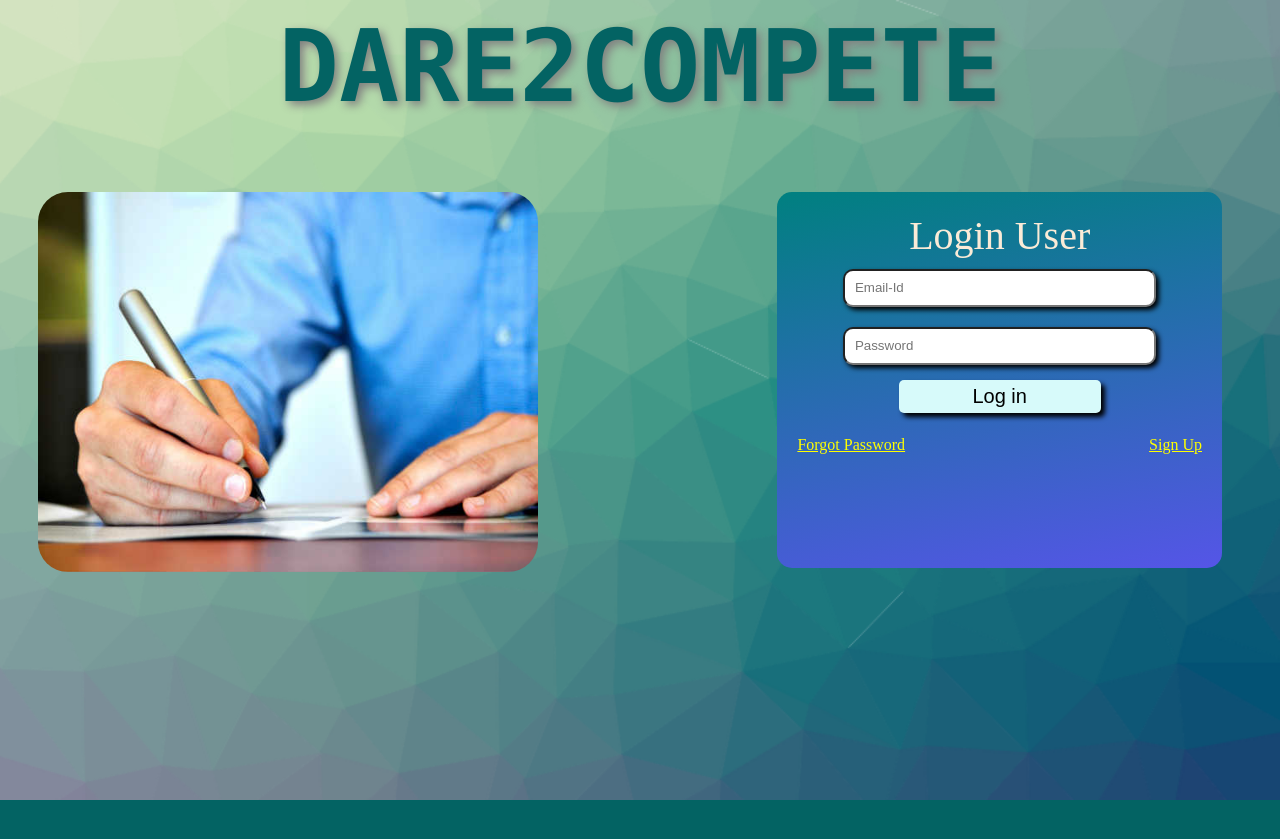
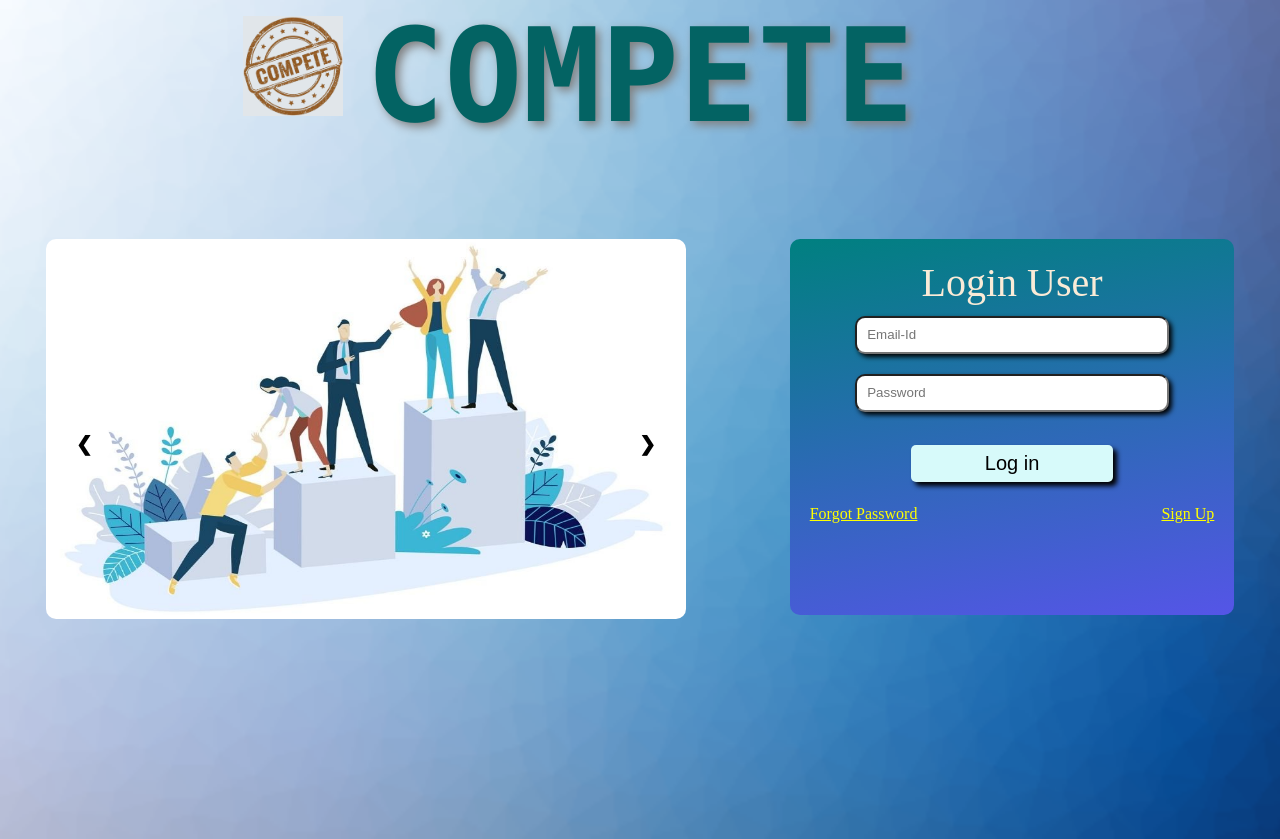
Before and after one commit to pavanvpatil/Examination-Management-Website, a PHP site: page / in a window 1280 px wide. Before the commit the page ends 800 px from the top, so only its background shows below. Run offline with PHP 8.4, Linux system fonts and the light colour scheme.

Commit message:
modified

```diff
--- /dev/null
+++ b/SliderCode/slider-script.js
@@ -0,0 +1,28 @@
+let trav = 0;
+slider(trav, 0);
+function control(x){
+    slider(trav, x);
+}
+function slider(num, x){
+    let sliders = document.getElementsByClassName("slider");
+    if(num == 0 && x == -1){
+        sliders[num].style.display = "none";
+        sliders[5].style.display = "block";
+        trav = 5;
+        return;
+    }
+    if(num == 5 && x == 1){
+        sliders[num].style.display = "none";
+        sliders[0].style.display = "block";
+        trav = 0;
+        return;
+    }
+    if(x == 0){
+        sliders[num].style.display = "block";
+        return;
+    }
+    sliders[num].style.display = "none";
+    sliders[num + x].style.display = "block";
+    trav = trav + x;
+}
+setInterval("slider(trav, 1)", 5000);
--- /dev/null
+++ b/SliderCode/slider-style.css
@@ -0,0 +1,49 @@
+body{
+    margin: 0px;
+}
+.slideContainer{
+    /* margin: auto; */
+    width: 50%;
+    height: 600px;
+    position: relative;
+    box-sizing: border-box;
+}
+.caption{
+    width: 100%;
+    position: absolute;
+    bottom: 0px;
+    color: white;
+    background-color: black;
+    text-align: center;
+    padding: 10px;
+    opacity: 50%;
+    font-size: 25px;
+}
+.slider{
+    width: 100%;
+    height: 100%;
+    height: 380px;
+    display: none;
+}
+#img{
+    width: 100%;
+    height: 100%;
+    border-radius: 10px;
+}
+.button{
+    position: absolute;
+    top: 30%;
+    color: black;
+    background-color: white;
+    padding: 13px 20px;
+    cursor: pointer;
+    font-size: 20px;
+    border-radius: 50%;
+    font-weight: 900;
+}
+.right{
+    right: 10px;
+}
+.left{
+    left: 10px;
+}
--- a/index.php
+++ b/index.php
@@ -4,6 +4,7 @@
     <meta http-equiv="X-UA-Compatible" content="IE=edge">
     <meta name="viewport" content="width=device-width, initial-scale=1.0">
     <link rel="stylesheet" href="style.css">
+    <link rel="stylesheet" href="SliderCode/slider-style.css">
     <title>Document</title>
     <style>
         #layout{
@@ -64,6 +65,14 @@
     </style>
 </head>
 <body>
+<?php
+    session_start();
+    if(isset($_SESSION['loggedin']))
+    {
+        header("Location: homepage.html");
+    }
+?>
+
 <div id="layout"></div>
      <div id="dlgbox">
          <div id="head">Website name</div>
@@ -89,7 +98,8 @@
             dlg.style.left = (winWidth/2) - 300/2 + "px";
             dlg.style.top = "150px";
         }
-        </script>
+    </script>
+
 <?php
     if($_GET)
     {
@@ -106,28 +116,93 @@
          uAge INT NOT NULL, uInstitute VARCHAR(120) NOT NULL,
          uPassword VARCHAR(50) ); ';
     mysqli_query($conn1, $query);
+    @$login= $_POST['login'];
+    if($login)
+    {
+        $Email= $_POST['Email'];
+        $password= $_POST['Password'];
+        $query= "SELECT * FROM userTable WHERE uGmail='$Email'";
+        $result= $conn1->query($query);
+        if($result->num_rows>0)
+        {
+            $use= 1;
+            $row= $result->fetch_assoc();
+            // THIS WILL LOGIN THE USER ANY SESSION RELATED ACTIVITIES THAT MUST HAPPEN DURING LOGIN SHOULD BE DONE HERE
+            if($password==$row['uPassword'])
+            {
+                $_SESSION['loggedin']= true;
+                $_SESSION['user']=$username;
+                header("Location:homepage.php");
+                $z=1;
+            }
+        }
+    }
 ?>
 
-    <h1>DARE2COMPETE</h1>
-    <!--<center><p id="errors"></p></center>-->
+    <h1 id="title">COMPETE</h1>
+    <img src="logo.png" alt="" id="logo" width=100px height=100px>
+   <!-- <center><p id="errors"></p></center> -->
     <div class="container">
-        <div  id='bgm'></div>
+        <div class="slideContainer" id="#bgm">
+            <div class="slider">
+                <img src="sliderImages/5.jpeg" alt="" id="img">
+            </div>
+            <div class="slider">
+                <img src="sliderImages/6.jpeg" alt="" id="img">
+            </div>
+            <div class="slider">
+                <img src="sliderImages/1.jpeg" alt="" id="img">
+            </div>
+            <div class="slider">
+                <img src="sliderImages/2.jpeg" alt="" id="img">
+            </div>
+            <div class="slider">
+                <img src="sliderImages/3.jpeg" alt="" id="img">
+            </div>
+            <div class="slider">
+                <img src="sliderImages/4.jpeg" alt="" id="img">
+            </div>
+            <span class="button left" onclick="control(-1)">&#10094</span>
+            <span class="button right" onclick="control(1)">&#10095</span>
+        </div>
         <div class="Login">
             <div style="text-align:center"><span style="font-size:40px;">Login User</span></div>
             <form action="" method="post"> <!--Login form-->
                  <div id="email">
-                 <input type="text" name="Email" placeholder="Email-Id"  pattern="[a-z0-9._%+-]+@[a-z0-9.-]+\.[a-z]{2,4}$" required> <br>
+                 <input type="text" name="Email" placeholder="Email-Id"  pattern="[a-z0-9._%+-]+@[a-z0-9.-]+\.[a-z]{2,4}$" required><br>
                  </div>
                  <div id="password">
-                 <input type="password" name="Password" placeholder="Password" required> <br>
+                 <input type="password" name="Password" placeholder="Password" required><br>
+                 <span style="color:yellow;" id="errors"></span><br>
                  </div>
                 <div id="btnlogin">
-                <button type="submit" value="login" name='login'>Log in</button><br><br>
+                <input type="submit" value="Log in" name='login' id="log"></input><br><br>
                 </div>
                 <a href="" style="color:yellow;">Forgot Password</a>&emsp;&emsp;&emsp;&emsp;&emsp;&emsp;&emsp;&emsp;&emsp;&emsp;&emsp;&emsp;&emsp;&emsp;&emsp;
                 <a href="signup.php" style="color:yellow;">Sign Up</a>
             </form>
         </div>
     </div>
+<script src="SliderCode/slider-script.js"></script>
+
+<?php
+//Checking for login details
+//anand: I need this script at end. else the error message won't be displayed;
+    if($login)
+    {
+        if(!isset($z))
+        {
+            ?>
+            <script>document.getElementById('errors').innerHTML="*Password does not match"</script>
+            <?php
+        }
+        if(!isset($use))
+        {
+            ?>
+            <script>document.getElementById("errors").innerHTML="*There is no account with the given email"</script>
+            <?php
+        }
+    }
+?>
 </body>
 </html>
--- a/style.css
+++ b/style.css
@@ -1,3 +1,12 @@
+#logo{
+  position: absolute;
+  top: 2%;
+  left: 19%;
+}
+#title{
+    /* display: inline; */
+    font-size: 130px;
+}
 h1{
     margin-top: 0px;
     font-size: 100px;
@@ -15,15 +24,16 @@
     text-shadow: 4px 4px 4px black;
 }
 .Login{
-    border-radius: 15px;
-    margin-right: 50px;
-    float: right;
+    border-radius: 10px;
+    margin-left: 1%;
+    float: left;
     padding: 20px;
     height: 336px;
     max-width: 500px;
     background-color: teal;
     background-image: linear-gradient(170deg, teal, rgb(85, 85, 231));
     color: antiquewhite;
+    margin-bottom: 30px;
 }
 .SignUP{
     border-radius: 30px;
@@ -53,7 +63,7 @@
     text-align: center;
     margin-bottom: 10px;
 }
-button{
+button,#log{
     border: none;
     font-size: 20px;
     margin: 5px;
@@ -64,7 +74,7 @@
     box-shadow: 4px 4px 5px black;
     cursor: pointer;
 }
-button:hover{
+button:hover,#log:hover{
     background-color: green;
     color: white;
     transition: 0.5s;
@@ -76,17 +86,18 @@
     text-align: center;
 }
 body{
-    background-image: url("homebgm.png");
+    background-image: url("trianglify-lowres.png");
     background-size: cover;
 }
 #bgm{
-    margin-left: 30px;
-    float: left;
+    margin-left: 1%;
     background-image: url("homeimage.jpg");
     background-size: cover;
     width: 500px;
     height: 380px;
     border-radius: 30px;
+    margin-bottom: 35px;
+    box-sizing: border-box;
 }
 .SignUP input{
     display: block;
@@ -94,3 +105,8 @@
 .key{
     width: 400px;
 }
+.container{
+    display: flex;
+    flex-wrap: wrap;
+    justify-content: space-around;
+}
```
Also changed, not shown: homepage.php (added, +22 -0 lines), questionsadd.php (added, +81 -0 lines), homebgm.png (deleted), homeimage.jpg (deleted), logo.png (added), sliderImages/1.jpeg (added), sliderImages/2.jpeg (added), sliderImages/3.jpeg (added), sliderImages/4.jpeg (added), sliderImages/5.jpeg (added), sliderImages/6.jpeg (added), trianglify-lowres.png (added).
